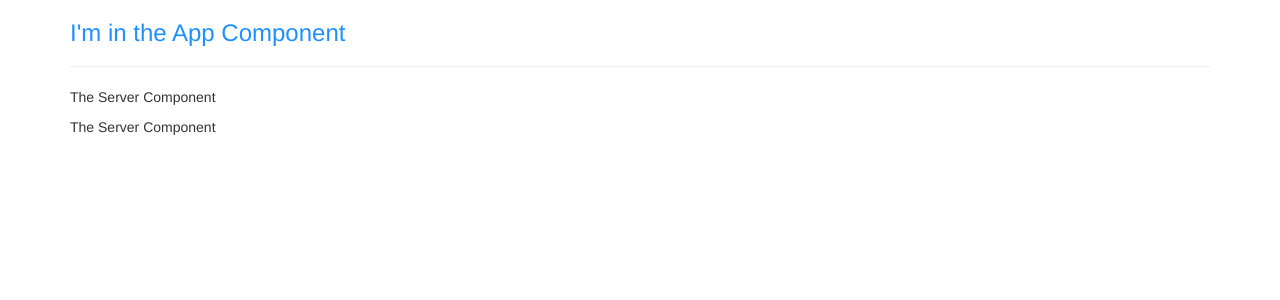
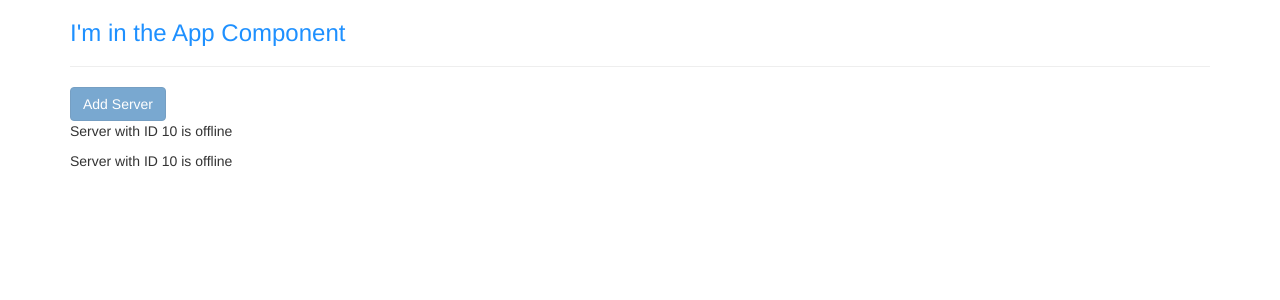
Before and after one commit to kbazant/my-first-app, an Angular app: page / in a window 1280 px wide. Shown: the top 300 px of the page. Built offline with nearby package versions, Linux system fonts and the light colour scheme.

Commit message:
Property binding.

```diff
--- a/src/app/app.component.html
+++ b/src/app/app.component.html
@@ -4,6 +4,8 @@
             <h3>I'm in the App Component</h3>
             <hr>
             <app-servers></app-servers>
+            <!--<div app-servers></div>-->
+            <!--<div class="app-servers"></div>-->
         </div>
     </div>
 </div>
--- a/src/app/server/server.component.html
+++ b/src/app/server/server.component.html
@@ -1 +1 @@
-<p>The Server Component</p>
+<p>{{ 'Server' }} with ID {{ serverId }} is {{ getServerStatus() }}</p>
--- a/src/app/server/server.component.ts
+++ b/src/app/server/server.component.ts
@@ -5,5 +5,10 @@
     templateUrl: './server.component.html'
 })
 export class ServerComponent {
+    serverId: number = 10;
+    serverStatus: string = 'offline';
 
+    getServerStatus() {
+        return this.serverStatus;
+    }
 }
--- a/src/app/servers/servers.component.html
+++ b/src/app/servers/servers.component.html
@@ -1,2 +1,4 @@
+<button class="btn btn-primary"
+ [disabled]="allowNewServer">Add Server</button>
 <app-server></app-server>
 <app-server></app-server>
--- a/src/app/servers/servers.component.ts
+++ b/src/app/servers/servers.component.ts
@@ -1,15 +1,22 @@
 import { Component, OnInit } from '@angular/core';
 
 @Component({
+  // selector: '[app-servers]',
+  // selector: '.app-servers',
   selector: 'app-servers',
-  template: `
-    <app-server></app-server>
-    <app-server></app-server>`,
+  // template: `
+  //   <app-server></app-server>
+  //   <app-server></app-server>`,
+  templateUrl: './servers.component.html',
   styleUrls: ['./servers.component.css']
 })
 export class ServersComponent implements OnInit {
-
-  constructor() { }
+  allowNewServer = false;
+  constructor() {
+    setTimeout(() => {
+      this.allowNewServer = true;
+    }, 2000);
+  }
 
   ngOnInit() {
   }
```
